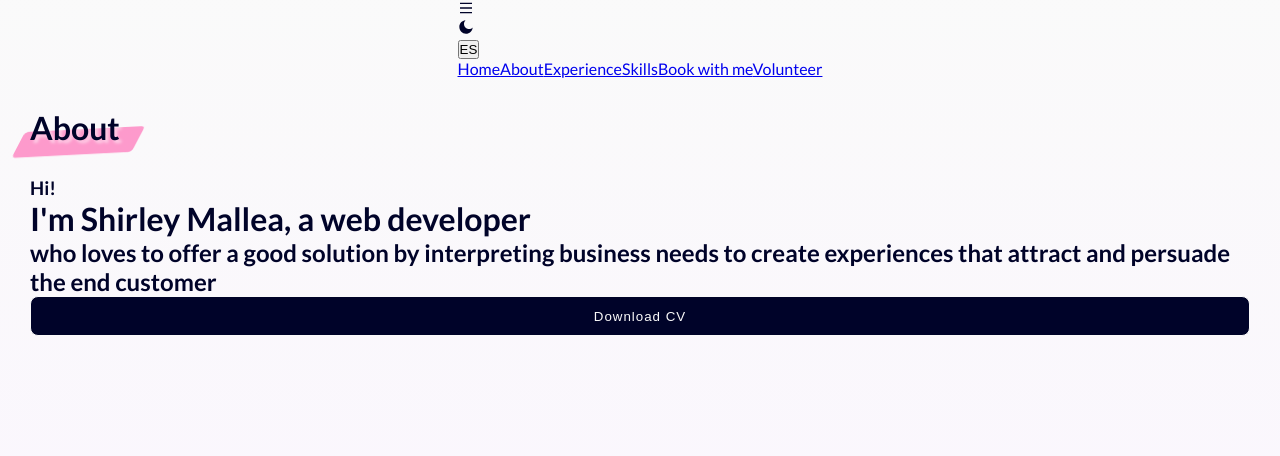
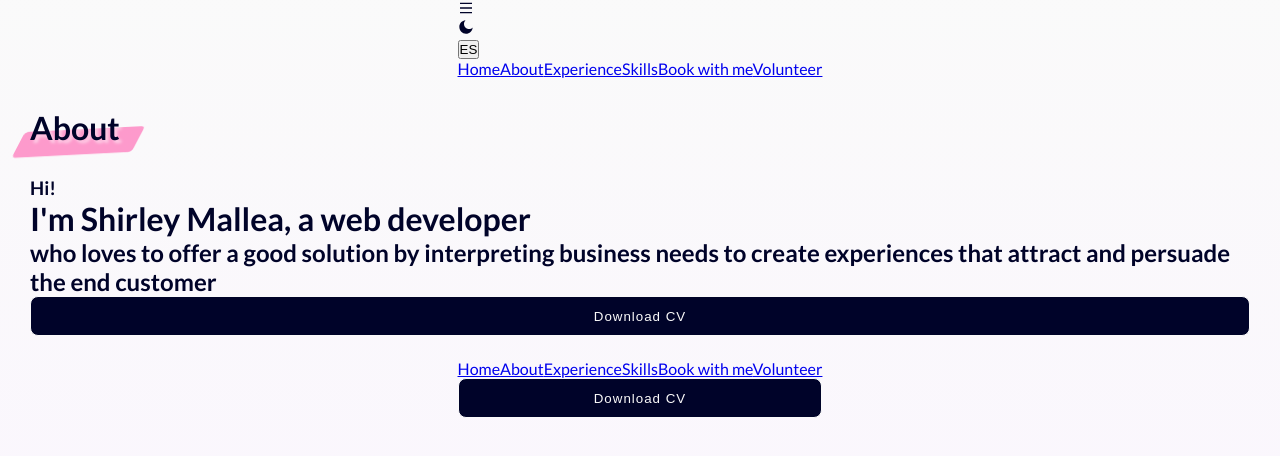
Before and after one commit to shimapi/portfolio, a React (Vite) app: page /calendar in a window 1280 px wide. Shown: the top 456 px of the page. Built offline with nearby package versions, Linux system fonts and the light colour scheme.

Commit message:
feat: before MUI

```diff
--- a/src/App.jsx
+++ b/src/App.jsx
@@ -7,6 +7,7 @@ import Experience from "./components/Experience/Experience";
 import Skills from "./components/Skills/Skills";
 import Volunteering from "./components/Volunteering/Volunteering";
 import { About } from "./components/About/About";
+import Footer from "./components/Footer/Footer";
 
 const App = () => {
 	const { theme } = useContext(ThemeContext);
@@ -27,6 +28,7 @@ const App = () => {
 					<Route path="/calendar" element={<About />} />
 					<Route path="/volunteer" element={<Volunteering />} />
 				</Routes>
+				<Footer />
 			</div>
 		</BrowserRouter>
 	);
--- a/src/components/Footer/Footer.jsx
+++ b/src/components/Footer/Footer.jsx
@@ -1,7 +1,16 @@
+import { Menu } from "../Menu/Menu";
 import "./Footer.scss";
+import { useTranslation } from "react-i18next";
 
 const Footer = () => {
-	return <div>Footer</div>;
+	const { t } = useTranslation();
+
+	return (
+		<footer>
+			<Menu />
+			<button className="button button-primary">{t("AboutCV")}</button>
+		</footer>
+	);
 };
 
 export default Footer;
```
